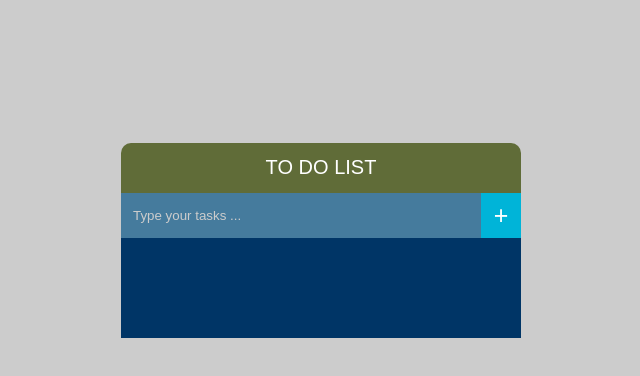
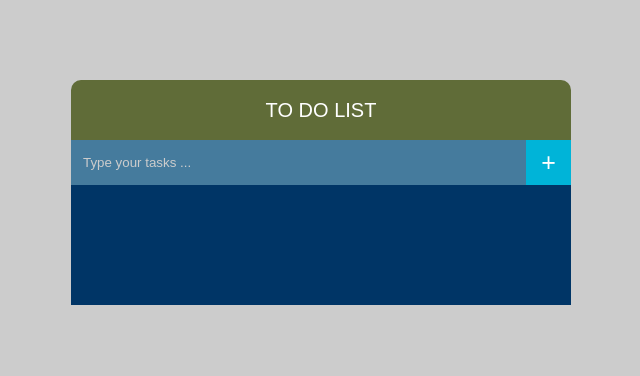
Before and after one commit to hieumai943/TODO_LIST, a plain HTML site: page index.html in a window 1280 px wide. Shown: the whole page, without its empty margins (319-959 px from the left). Drawn offline with Linux system fonts and the light colour scheme.

Commit message:
fix move frame

```diff
--- a/app.css
+++ b/app.css
@@ -10,21 +10,19 @@ body{
 
   }
   .container{
-    min-height: 60vh;
+   margin-top: 10vh;
     display: flex;
     flex-direction: column;
     justify-content: center;
     align-items: center;
   }
-  .container .title{
-   height: 50px;
-  }
+
 .header{
    display: flex;
    /* border: 2px solid #000; */
 }
 .header input{
-    width: 360px;
+    width: 455px;
     height: 45px;
     background-color: #457b9d;
     border: none;
@@ -41,7 +39,7 @@ body{
 
 }
 .header button{
-    width: 40px;
+    width: 45px;
     height: 45px;
     background-color: #00b4d8;
     font-size: 25px;
@@ -50,8 +48,8 @@ body{
 }
 .container .title{
     background-color: #606c38;
-    width: 400px;
-    min-height: 30px;
+    width: 500px;
+    min-height: 60px;
     display: flex;
     justify-content: center;
     align-items: center;
@@ -65,8 +63,8 @@ body{
 }
 .container .tasks{
     background-color: #003566;
-    width: 400px;
-    min-height: 100px;
+    width: 500px;
+    min-height: 120px;
     /* border-bottom: 2px solid #000;
     border-left: 2px solid #000;
     border-right: 2px solid #000; */
@@ -74,7 +72,7 @@ body{
 
 .task{
     background: #003566;
-    height: 50px;
+    height: 60px;
     padding: 5px 10px;
     border-radius: 0px ;
     display: flex;
@@ -94,7 +92,8 @@ body{
     background-color: #003566;
     cursor: pointer;
 }
-.completed{
+.completed {
     text-decoration: line-through;
-    opacity: 0.7;
+    opacity: 0.5;
+
 }
--- a/index.html
+++ b/index.html
@@ -34,11 +34,13 @@
             else {
                 document.querySelector('.tasks').innerHTML
                     += `<div class="task">
+
                     <span id="taskname">
-                        ${document.querySelector(".header input").value}
+                        <i class="fa fa-circle" aria-hidden="true"style="font-size:10px;padding-right: 10px;"></i>
+                      ${document.querySelector(".header input").value}
                         </span>
                         <button class="delete">
-                            <i class="fa fa-trash-o" aria-hidden="true"></i>
+                            <i class="fa fa-trash-o" aria-hidden="true" ></i>
                             </button>
                             </div>`
 
```
